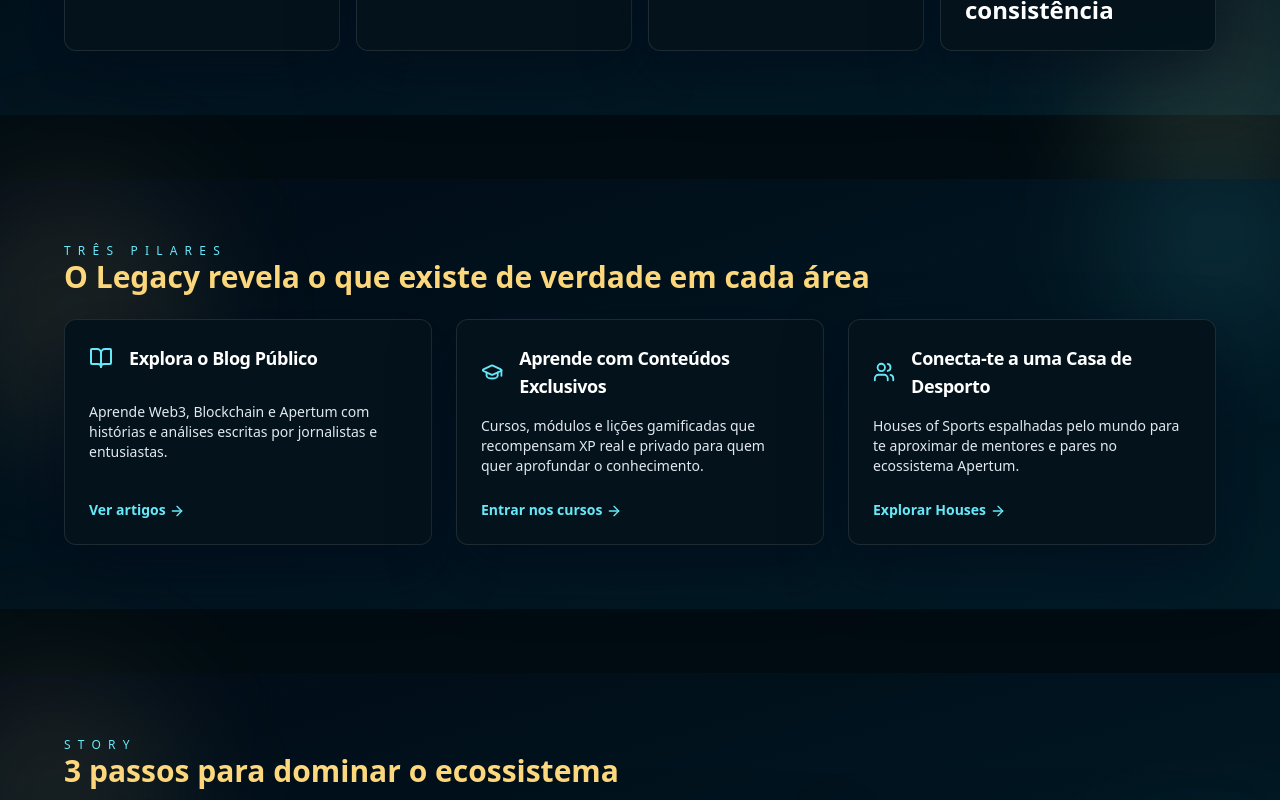
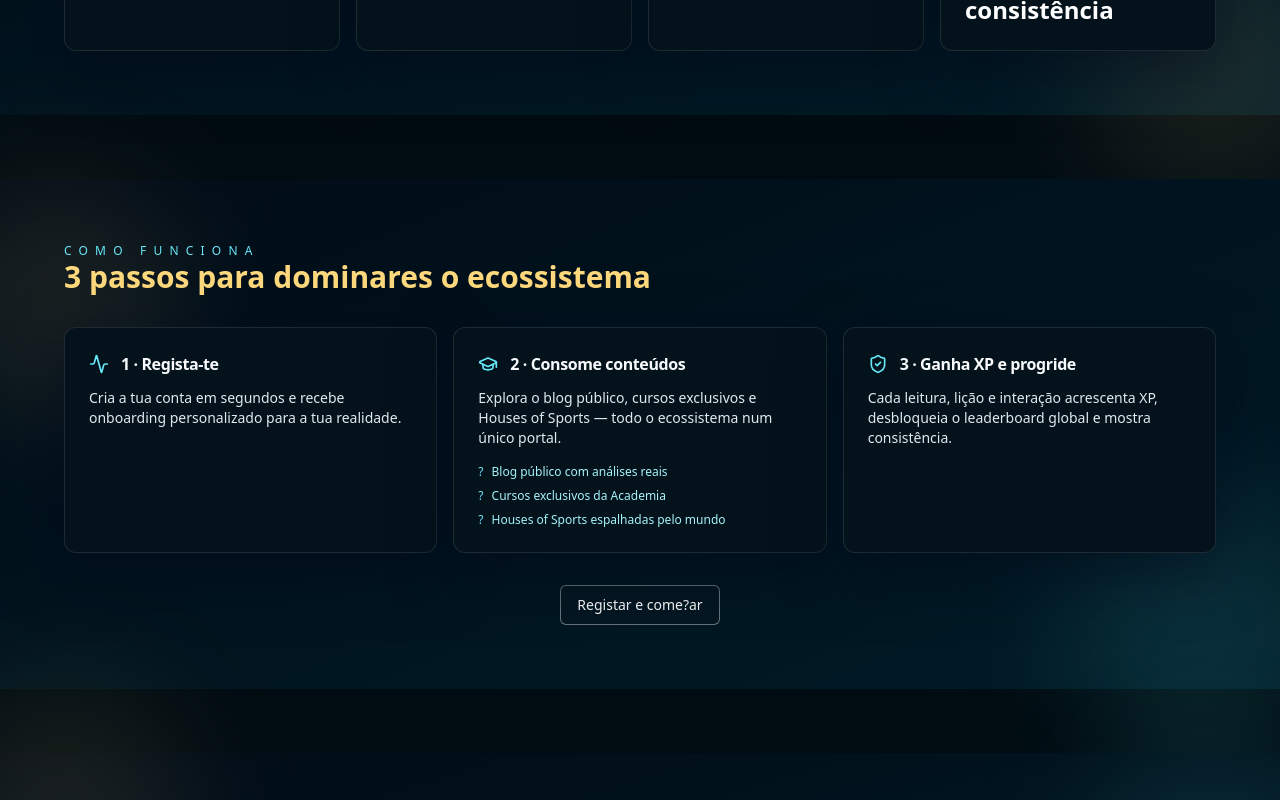
Before and after one commit to FreemanPT8/legacy-web3-sports, a Next.js app: page / in a window 1280 px wide. Shown: the part 1080-1880 px from the top of the page. Built offline with nearby package versions, Linux system fonts and the light colour scheme; no server answers.

Commit message:
refactor: streamline homepage story section

```diff
--- a/app/page.tsx
+++ b/app/page.tsx
@@ -2,7 +2,7 @@
 
 import Link from 'next/link';
 import { useMemo, useState } from 'react';
-import { Activity, ArrowRight, BookOpen, CircleDot, GraduationCap, ShieldCheck, Users } from 'lucide-react';
+import { Activity, ArrowRight, CircleDot, GraduationCap, ShieldCheck } from 'lucide-react';
 
 import { Header } from '@/components/layout/Header';
 import { Footer } from '@/components/layout/Footer';
@@ -16,7 +16,7 @@ import { useManagedMediaSetting } from '@/hooks/useManagedMediaSetting';
 import { useAuth } from '@/contexts/AuthContext';
 import type { MediaAsset } from '@/types/builder';
 
-const GUEST_PRIMARY = { label: 'Registar e Começar', href: '/signup' };
+const GUEST_PRIMARY = { label: 'Registar & Começar', href: '/signup' };
 const GUEST_SECONDARY = {
   label: 'Ver a Academia',
   description:
@@ -30,48 +30,28 @@ const MEMBER_SECONDARY = {
   href: '/sports/houses',
 };
 
-const pillarCards = [
+const storySteps = [
   {
-    title: 'Explora o Blog Público',
-    description:
-      'Aprende Web3, Blockchain e Apertum com histórias e análises escritas por jornalistas e entusiastas.',
-    icon: BookOpen,
-    href: '/blog',
-    action: 'Ver artigos',
+    title: '1 · Regista-te',
+    copy: 'Cria a tua conta em segundos e recebe onboarding personalizado para a tua realidade.',
+    icon: Activity,
+    bullets: [],
   },
   {
-    title: 'Aprende com Conteúdos Exclusivos',
-    description:
-      'Cursos, módulos e lições gamificadas que recompensam XP real e privado para quem quer aprofundar o conhecimento.',
+    title: '2 · Consome conteúdos',
+    copy: 'Explora o blog público, cursos exclusivos e Houses of Sports — todo o ecossistema num único portal.',
     icon: GraduationCap,
-    href: '/education/courses',
-    action: 'Entrar nos cursos',
+    bullets: [
+      { label: 'Blog público com análises reais', href: '/blog' },
+      { label: 'Cursos exclusivos da Academia', href: '/education/courses' },
+      { label: 'Houses of Sports espalhadas pelo mundo', href: '/sports/houses' },
+    ],
   },
   {
-    title: 'Conecta-te a uma Casa de Desporto',
-    description:
-      'Houses of Sports espalhadas pelo mundo para te aproximar de mentores e pares no ecossistema Apertum.',
-    icon: Users,
-    href: '/sports/houses',
-    action: 'Explorar Houses',
-  },
-];
-
-const storySteps = [
-  {
-    title: '1 · Consome conhecimentos públicos',
-    copy: 'Lê o blog para dominar os fundamentos Web3 e perceber o papel da Apertum.',
-    icon: Activity,
-  },
-  {
-    title: '2 · Aprofunda com conteúdos exclusivos',
-    copy: 'Segues cursos da Academia Web3, completas lições e acumulas XP genuíno.',
-    icon: GraduationCap,
-  },
-  {
-    title: '3 · Prepara-te com a comunidade',
-    copy: 'As Houses of Sports ligam-te a profissionais que vivem o ecossistema Web3 diariamente.',
+    title: '3 · Ganha XP e progride',
+    copy: 'Cada leitura, lição e interação acrescenta XP, desbloqueia o leaderboard global e mostra consistência.',
     icon: ShieldCheck,
+    bullets: [],
   },
 ];
 
@@ -286,39 +266,6 @@ export default function HomePage() {
           </div>
         </section>
 
-        <section className="relative px-6 py-16">
-          <div className="absolute inset-0 pointer-events-none">
-            <div className="absolute inset-0 bg-gradient-to-br from-[#020b16] via-[#00141f] to-[#021c27]" />
-            <div className="absolute -top-14 -right-12 h-56 w-56 rounded-full bg-[#5af3ff]/10 blur-3xl" />
-            <div className="absolute -bottom-18 -left-14 h-64 w-64 rounded-full bg-[#fdd87c]/10 blur-3xl" />
-          </div>
-          <div className="relative mx-auto max-w-6xl space-y-6">
-            <div>
-              <p className="text-xs uppercase tracking-[0.6em] text-cyan-300">TRÊS PILARES</p>
-              <h2 className="text-3xl font-semibold text-[#fdd87c]">O Legacy revela o que existe de verdade em cada área</h2>
-            </div>
-            <div className="grid gap-6 md:grid-cols-3">
-              {pillarCards.map((pill) => (
-                <Card
-                  key={pill.title}
-                  className={cn(
-                    'border-white/10 bg-[#04131b] text-white shadow-[0_25px_60px_rgba(3,10,25,0.55)]',
-                    'flex flex-col justify-between p-6',
-                  )}
-                >
-                  <div className="flex items-center gap-4">
-                    <pill.icon className="h-6 w-6 text-cyan-300" />
-                    <CardTitle className="text-lg font-bold">{pill.title}</CardTitle>
-                  </div>
-                  <CardDescription className="mt-4 text-sm text-slate-200">{pill.description}</CardDescription>
-                  <Link href={pill.href} className="mt-6 text-sm font-semibold text-cyan-300">
-                    {pill.action} <ArrowRight className="inline-block h-4 w-4" />
-                  </Link>
-                </Card>
-              ))}
-            </div>
-          </div>
-        </section>
 
         <section className="relative px-6 py-16">
           <div className="absolute inset-0 pointer-events-none">
@@ -328,8 +275,8 @@ export default function HomePage() {
           </div>
           <div className="relative mx-auto max-w-6xl space-y-8">
             <div>
-              <p className="text-xs uppercase tracking-[0.6em] text-cyan-300">STORY</p>
-              <h2 className="text-3xl font-semibold text-[#fdd87c]">3 passos para dominar o ecossistema</h2>
+              <p className="text-xs uppercase tracking-[0.6em] text-cyan-300">COMO FUNCIONA</p>
+              <h2 className="text-3xl font-semibold text-[#fdd87c]">3 passos para dominares o ecossistema</h2>
             </div>
             <div className="grid gap-4 md:grid-cols-3">
               {storySteps.map((step) => (
@@ -342,8 +289,35 @@ export default function HomePage() {
                     <CardTitle className="text-base font-semibold">{step.title}</CardTitle>
                   </div>
                   <CardDescription className="mt-3 text-sm text-slate-200">{step.copy}</CardDescription>
+                  {step.bullets && step.bullets.length > 0 && (
+                    <ul className="mt-4 space-y-2 text-xs text-slate-200">
+                      {step.bullets.map((bullet) => (
+                        <li key={bullet.label} className="flex items-start gap-2">
+                          <span className="text-cyan-300">?</span>
+                          {bullet.href ? (
+                            <Link href={bullet.href} className="text-cyan-200 hover:text-white transition">
+                              {bullet.label}
+                            </Link>
+                          ) : (
+                            <span>{bullet.label}</span>
+                          )}
+                        </li>
+                      ))}
+                    </ul>
+                  )}
                 </Card>
               ))}
+            </div>
+            <div className="text-center">
+              <Button
+                variant="outline"
+                className="border-white/40 text-white hover:bg-white/10"
+                asChild
+              >
+                <Link href={user ? '/education/courses' : '/signup'}>
+                  {user ? 'Explorar a Academia' : 'Registar e come?ar'}
+                </Link>
+              </Button>
             </div>
           </div>
         </section>
```
